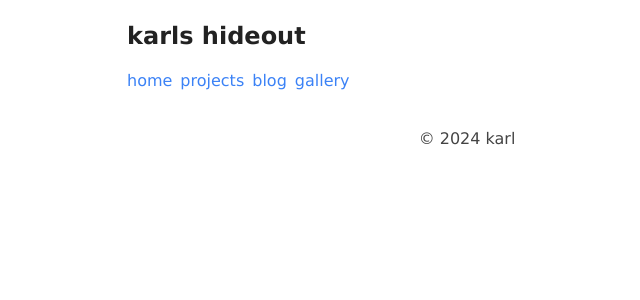
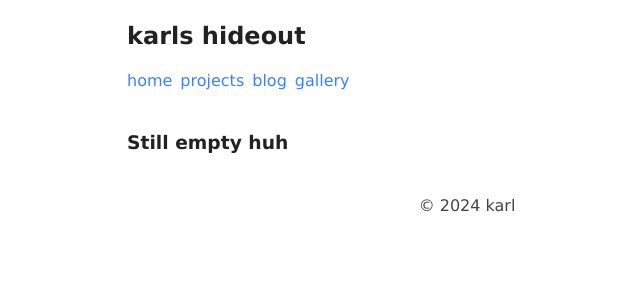
Before and after one commit to therapys/homepage-nextjs, a Next.js app: page /blog in a window 1280 px wide. Shown: the top 300 px of the page, without its empty margins (173-813 px from the left). Built offline with nearby package versions, Linux system fonts and the light colour scheme.

Commit message:
feat: added some text to blog

```diff
--- a/src/app/blog/page.tsx
+++ b/src/app/blog/page.tsx
@@ -2,6 +2,7 @@
 export default function Blog() {
   return (
     <>
+    <h3>Still empty huh</h3>
     </>
   )
 }
```
